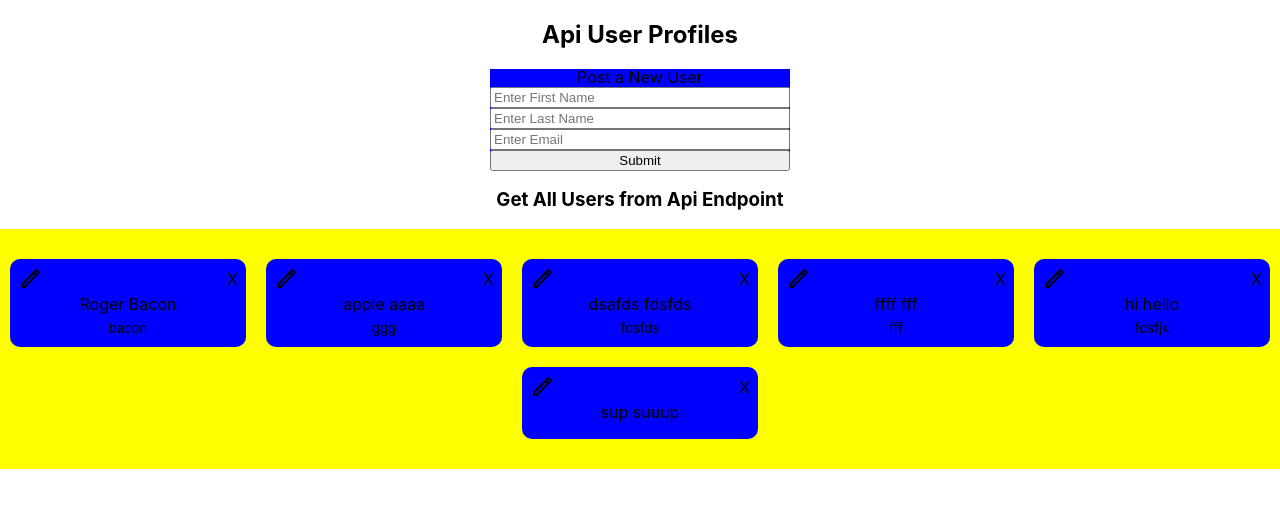
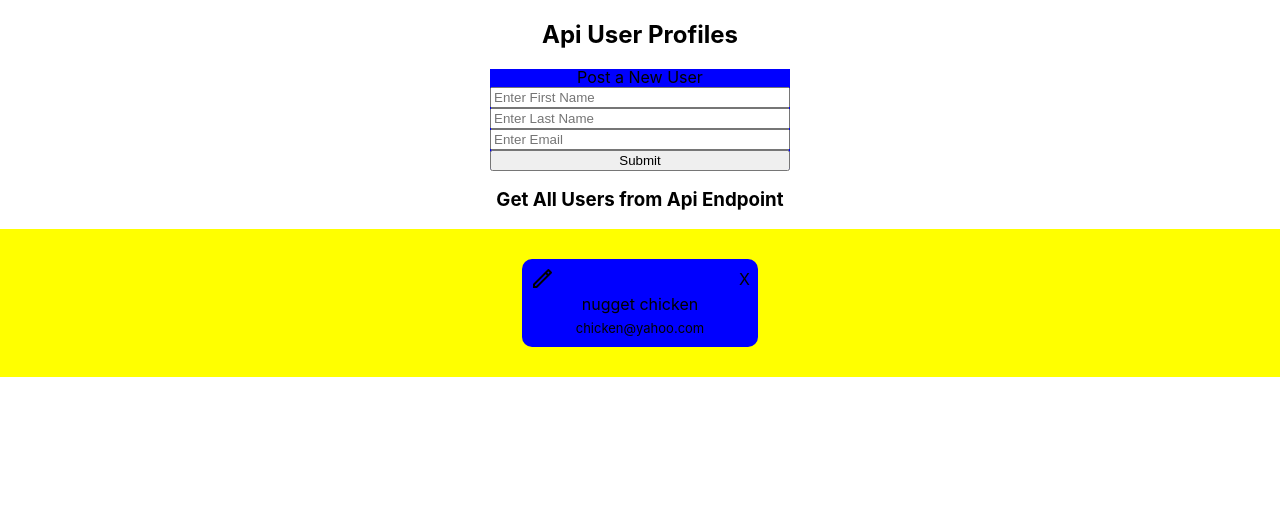
Before and after one commit to aklepper20/json-api, a React (Create React App) app: page / in a window 1280 px wide. Shown: the top 508 px of the page. Built offline with nearby package versions, Linux system fonts and the light colour scheme; data requests are answered from the project's data file.

Commit message:
adds tenerary to user lists if no user exists

```diff
--- a/db.json
+++ b/db.json
@@ -1,40 +1,10 @@
 {
   "users": [
     {
-      "first_name": "Roger",
-      "last_name": "Bacon",
-      "email": "bacon",
-      "id": 5
-    },
-    {
-      "id": 13,
-      "first_name": "dsafds",
-      "last_name": "fdsfds",
-      "email": "fdsfds"
-    },
-    {
-      "id": 14,
-      "first_name": "ffff",
-      "last_name": "fff",
-      "email": "fff"
-    },
-    {
-      "id": 15,
-      "first_name": "hi",
-      "last_name": "hello",
-      "email": "fdsfjk"
-    },
-    {
-      "first_name": "apple",
-      "last_name": "aaaa",
-      "email": "ggg",
-      "id": 18
-    },
-    {
-      "first_name": "sup",
-      "last_name": "suuup",
-      "email": "",
-      "id": 19
+      "first_name": "nugget",
+      "last_name": "chicken",
+      "email": "chicken@yahoo.com",
+      "id": 1
     }
   ],
   "posts": [
--- a/src/components/GetUser.js
+++ b/src/components/GetUser.js
@@ -27,7 +27,8 @@ function GetUser() {
     <>
       <h3>Get All Users from Api Endpoint</h3>
       <div className="getUserWrapper">
-        {getUser.map((user) => {
+        {getUser.length !== 0 ? (
+          getUser.map((user) => {
             return (
               <div className="getUserMain">
                 <User
@@ -40,7 +41,10 @@ function GetUser() {
                 />
               </div>
             );
-        })}
+          })
+        ) : (
+          <h3>No users available. Please add a user.</h3>
+        )}
       </div>
     </>
   );
--- a/src/components/User.js
+++ b/src/components/User.js
@@ -9,7 +9,6 @@ function User({ id, name, email, first, last }) {
 
   const [updateEmail, setUpdateEmail] = useState("");
   const [editOpen, setEditOpen] = useState(false);
-  const [timer] = useState();
 
   const handleDelete = (id) => {
     axios
```
Lines whose indentation alone changed are shown as unchanged.
